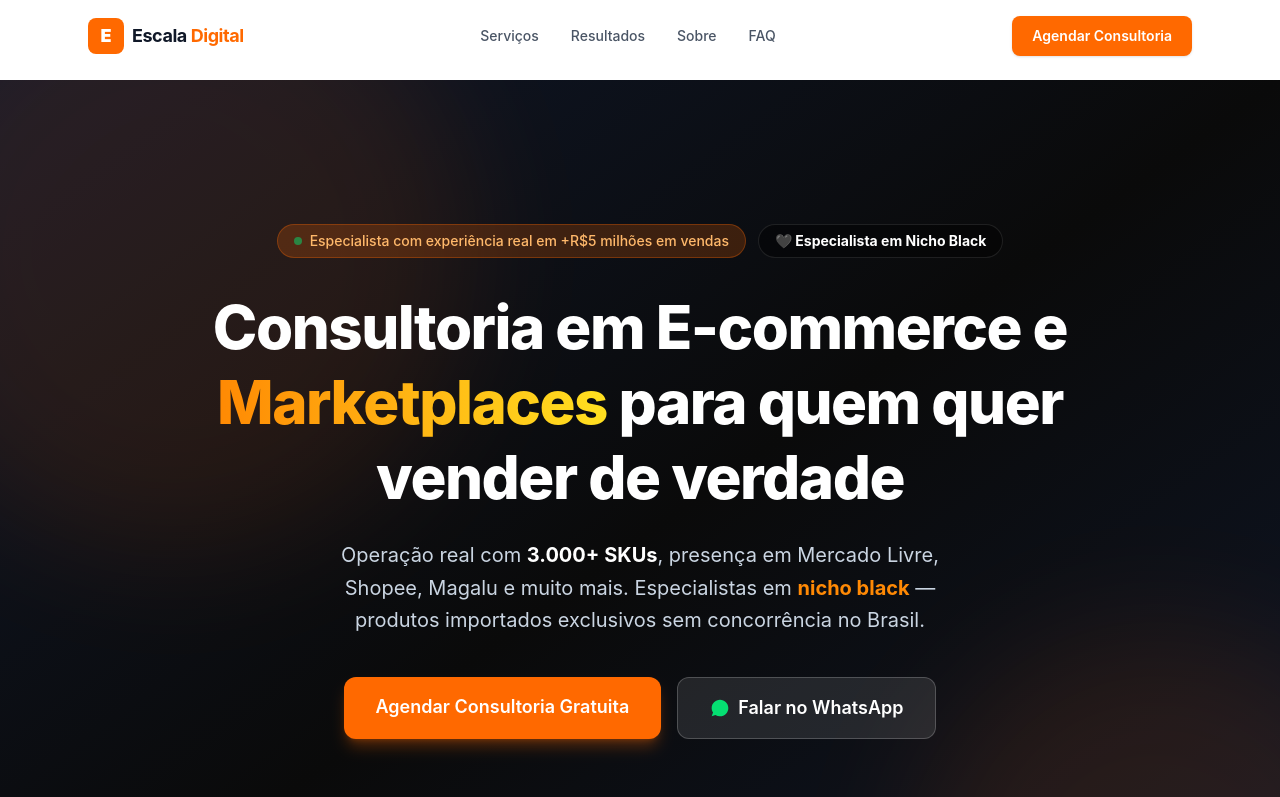
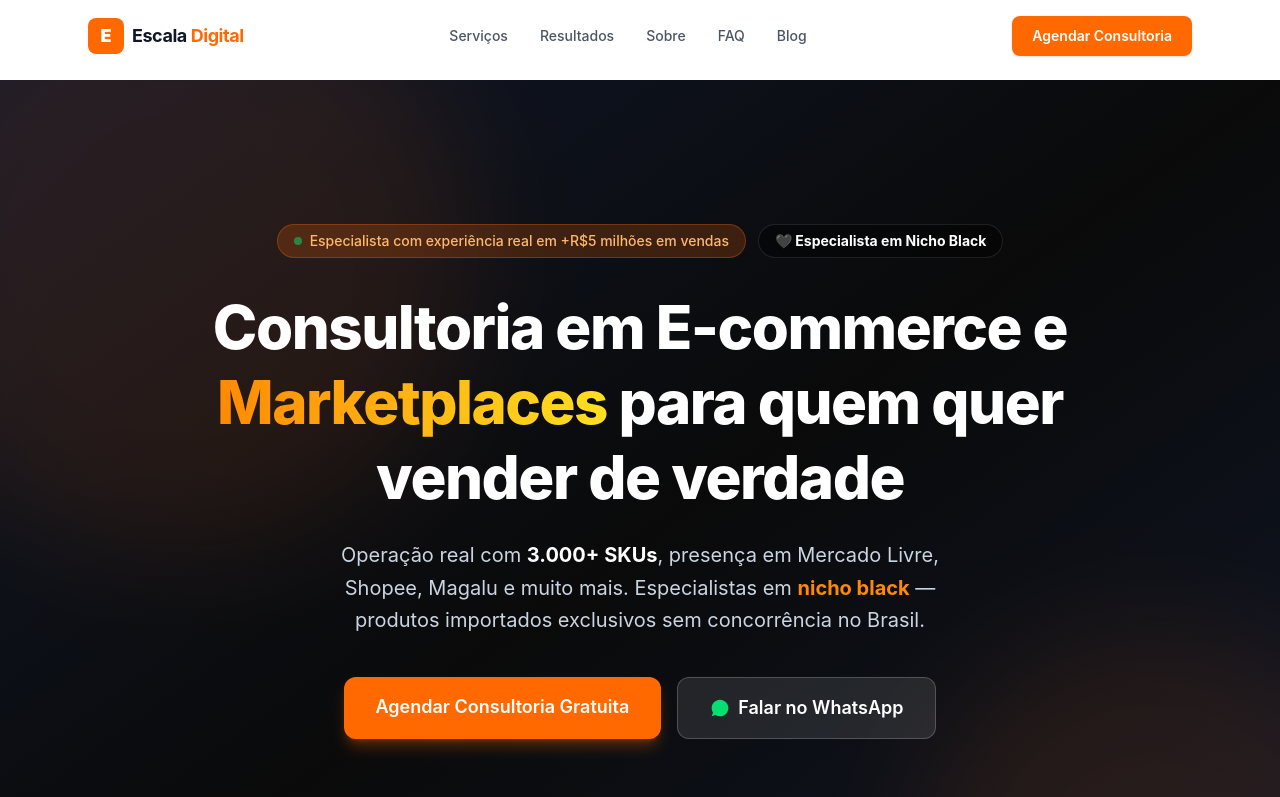
Before and after one commit to igorlaur/consultoria-ecommerce, a React (Vite) app: page / in a window 1280 px wide. Shown: the top 797 px of the page. Built offline with nearby package versions, Linux system fonts and the light colour scheme; the HTML template or start-up script is replaced by a standard one.

Commit message:
Adiciona link do Blog no header e footer

```diff
--- a/components/Footer.jsx
+++ b/components/Footer.jsx
@@ -12,6 +12,7 @@
         <a href="#resultados" className="hover:text-white transition">Resultados</a>
         <a href="#sobre" className="hover:text-white transition">Sobre</a>
         <a href="#faq" className="hover:text-white transition">FAQ</a>
+        <a href="https://blog-ecommerce-one.vercel.app/" target="_blank" rel="noopener noreferrer" className="hover:text-white transition">Blog</a>
       </div>
       <div className="flex gap-4">
         <a href="https://wa.me/5511999999999" target="_blank" rel="noopener" aria-label="WhatsApp">
--- a/components/Header.jsx
+++ b/components/Header.jsx
@@ -25,6 +25,7 @@
           <a href="#resultados" className="text-gray-600 font-medium hover:text-orange-500 transition text-sm">Resultados</a>
           <a href="#sobre" className="text-gray-600 font-medium hover:text-orange-500 transition text-sm">Sobre</a>
           <a href="#faq" className="text-gray-600 font-medium hover:text-orange-500 transition text-sm">FAQ</a>
+          <a href="https://blog-ecommerce-one.vercel.app/" target="_blank" rel="noopener noreferrer" className="text-gray-600 font-medium hover:text-orange-500 transition text-sm">Blog</a>
         </nav>
 
         {/* CTA Desktop */}
@@ -61,6 +62,7 @@
           <a href="#resultados" className="text-gray-700 font-medium hover:text-orange-500 transition" onClick={() => setMenuOpen(false)}>Resultados</a>
           <a href="#sobre" className="text-gray-700 font-medium hover:text-orange-500 transition" onClick={() => setMenuOpen(false)}>Sobre</a>
           <a href="#faq" className="text-gray-700 font-medium hover:text-orange-500 transition" onClick={() => setMenuOpen(false)}>FAQ</a>
+          <a href="https://blog-ecommerce-one.vercel.app/" target="_blank" rel="noopener noreferrer" className="text-gray-700 font-medium hover:text-orange-500 transition" onClick={() => setMenuOpen(false)}>Blog</a>
           <a
             href="https://wa.me/5511999999999"
             target="_blank"
```
